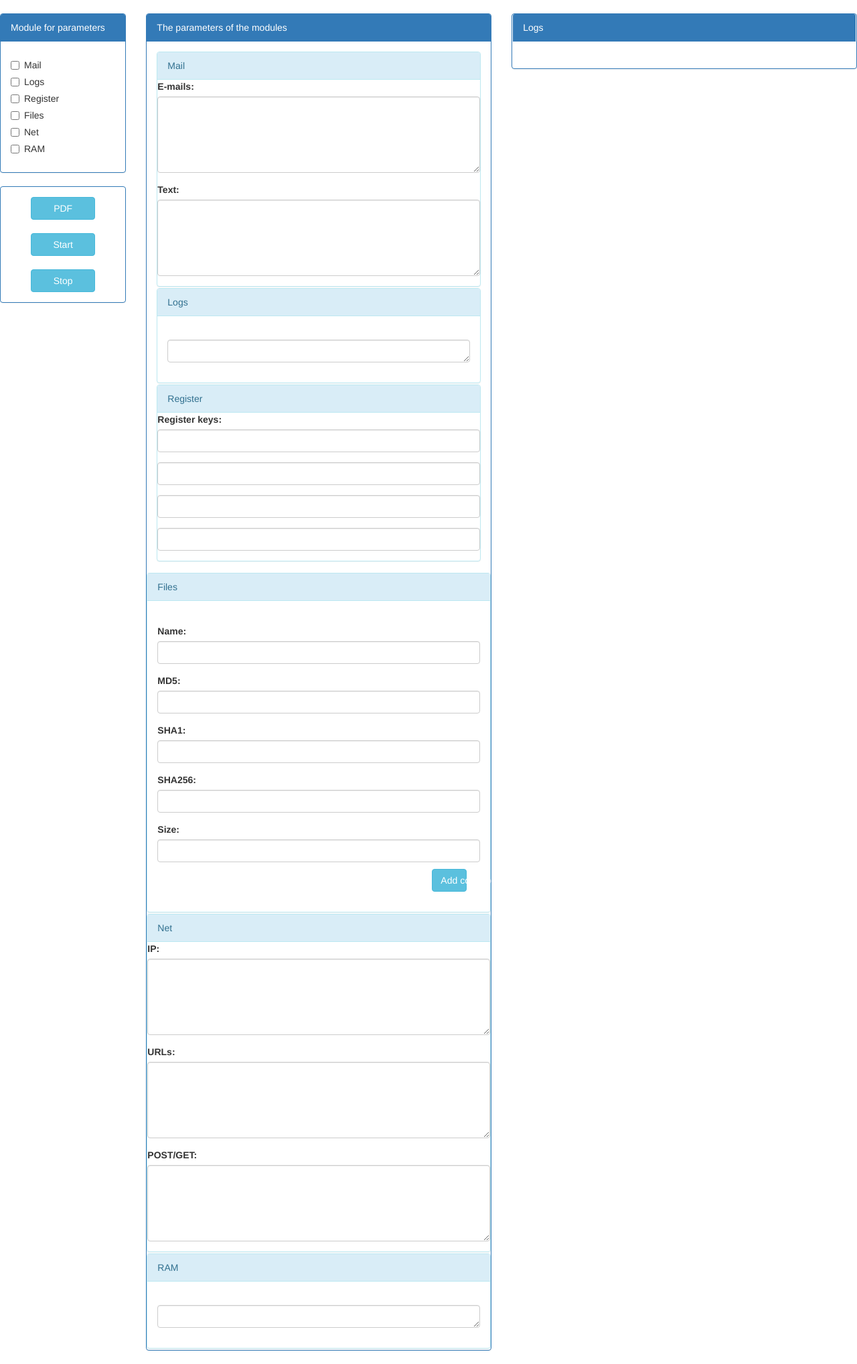
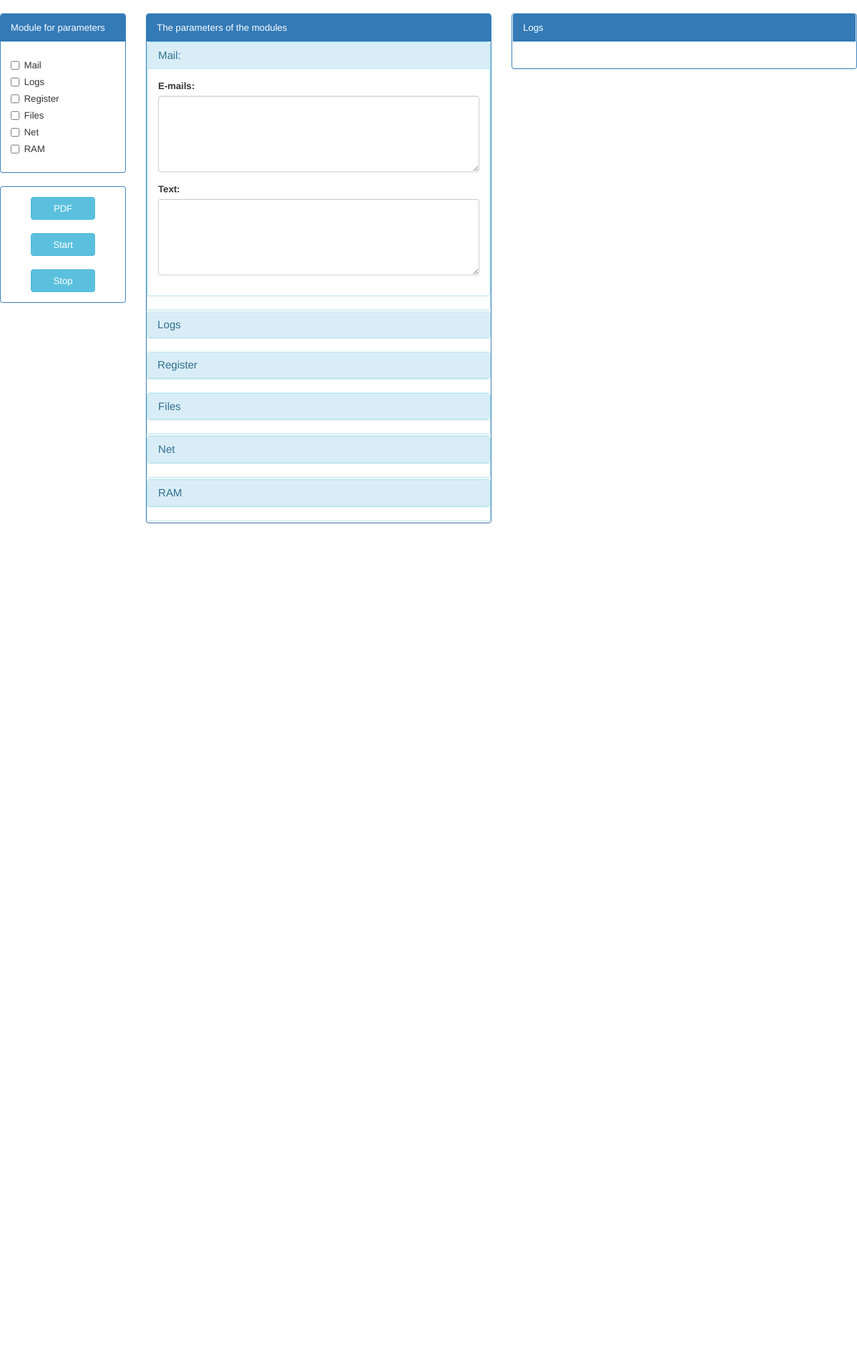
Before and after one commit to BardinPetr/FINCERT-Sirius, a Python web app: template templates/index2.html in a window 1280 px wide. Shown: the part 52-2088 px from the top of the page at 67% size. After the commit the page ends 833 px from the top, so only its background shows below. Run offline with Jinja, Linux system fonts and the light colour scheme; the template is opened without the code that fills it, so the values that code supplies are empty; some libraries are stand-ins or nearby versions.

Commit message:
Выдвигающиеся панели доделаны

```diff
--- a/templates/index2.html
+++ b/templates/index2.html
@@ -63,9 +63,15 @@
     <div class="col-lg-5">
         <div class="panel panel-primary">
             <div class="panel-heading">The parameters of the modules</div>
+            <div class="panel panel-info" style="margin-bottom: 2px">
+                <div class="panel panel-info">
+                    <div class="panel-heading">
+                        <h4 class="panel-title">
+                            <a data-toggle="collapse" data-parent="#collapse-group" href="#el1">Mail:</a>
+                        </h4>
+                    </div>
+                    <div id="el1" class="panel-collapse collapse in">
                         <div class="panel-body">
-                <div class="panel panel-info" style="margin-bottom: 2px">
-                    <div class="panel-heading">Mail</div>
                             <div class="form-group">
                                 <label for="comment">E-mails:</label>
                                 <textarea class="form-control" rows="5" id="comment"></textarea>
@@ -75,8 +81,16 @@
                                 <textarea class="form-control" rows="5" id="comment"></textarea>
                             </div>
                         </div>
-                <div class="panel panel-info" style="margin-bottom: 2px">
-                    <div class="panel-heading">Logs</div>
+                    </div>
+                </div>
+            </div>
+            <div class="panel panel-info">
+                <div class="panel-heading">
+                    <h4 class="panel-title">
+                        <a data-toggle="collapse" data-parent="#collapse-group" href="#el2">Logs</a>
+                    </h4>
+                </div>
+                <div id="el2" class="panel-collapse collapse">
                     <div class="panel-body">
                         <div class="form-group">
                             <label for="comment"></label>
@@ -84,21 +98,33 @@
                         </div>
                     </div>
                 </div>
-                <div class="panel panel-info" style="margin-bottom: 2px">
-                    <div class="panel-heading">Register</div>
+            </div>
+            <div class="panel panel-info">
+                <div class="panel-heading">
+                    <h4 class="panel-title">
+                        <a data-toggle="collapse" data-parent="#collapse-group" href="#el3">Register</a>
+                    </h4>
+                </div>
+                <div id="el3" class="panel-collapse collapse">
                     <div class="form-group">
                         <label for="usr">Register keys:</label>
                         <div class="form-group"><input type="text" class="form-control" id="usr"></div>
                         <div class="form-group"><input type="text" class="form-control" id="usr"></div>
                         <div class="form-group"><input type="text" class="form-control" id="usr"></div>
                         <div class="form-group"><input type="text" class="form-control" id="usr"></div>
-
+                    </div>
+                    <div class="panel-body">
                     </div>
                 </div>
             </div>
             <div class="panel panel-info" style="margin-bottom: 2px">
-                <div class="panel-heading">Files</div>
-                <div class="panel-body">
+                <div class="panel panel-info">
+                    <div class="panel-heading">
+                        <h4 class="panel-title">
+                            <a data-toggle="collapse" data-parent="#collapse-group" href="#el4">Files</a>
+                        </h4>
+                    </div>
+                    <div id="el4" class="panel-collapse collapse">
                         <div class="form-group">
                             <label for="comment"></label>
                             <div class="form-group">
@@ -125,10 +151,20 @@
                                 </div>
                             </div>
                         </div>
+                        <div class="panel-body">
+                        </div>
+                    </div>
                 </div>
             </div>
             <div class="panel panel-info" style="margin-bottom: 2px">
-                <div class="panel-heading">Net</div>
+                <div class="panel panel-info">
+                    <div class="panel-heading">
+                        <h4 class="panel-title">
+                            <a data-toggle="collapse" data-parent="#collapse-group" href="#el5">Net</a>
+                        </h4>
+                    </div>
+                    <div id="el5" class="panel-collapse collapse">
+                        <div class="form-group">
                             <div class="form-group">
                                 <label for="comment">IP:</label>
                                 <textarea class="form-control" rows="5" id="comment"></textarea>
@@ -142,12 +178,29 @@
                                 <textarea class="form-control" rows="5" id="comment"></textarea>
                             </div>
                         </div>
+                        <div class="panel-body">
+                        </div>
+                    </div>
+                </div>
+            </div>
             <div class="panel panel-info" style="margin-bottom: 2px">
-                <div class="panel-heading">RAM</div>
+                <div class="panel panel-info">
+                    <div class="panel-heading">
+                        <h4 class="panel-title">
+                            <a data-toggle="collapse" data-parent="#collapse-group" href="#el6">RAM</a>
+                        </h4>
+                    </div>
+                    <div id="el6" class="panel-collapse collapse">
+                        <div class="form-group">
                             <div class="panel-body">
                                 <div class="form-group">
                                     <label for="comment"></label>
                                     <textarea class="form-control" rows="1" id="comment"></textarea>
+                                </div>
+                            </div>
+                        </div>
+                        <div class="panel-body">
+                        </div>
                     </div>
                 </div>
             </div>
```
Lines whose indentation alone changed are shown as unchanged.
